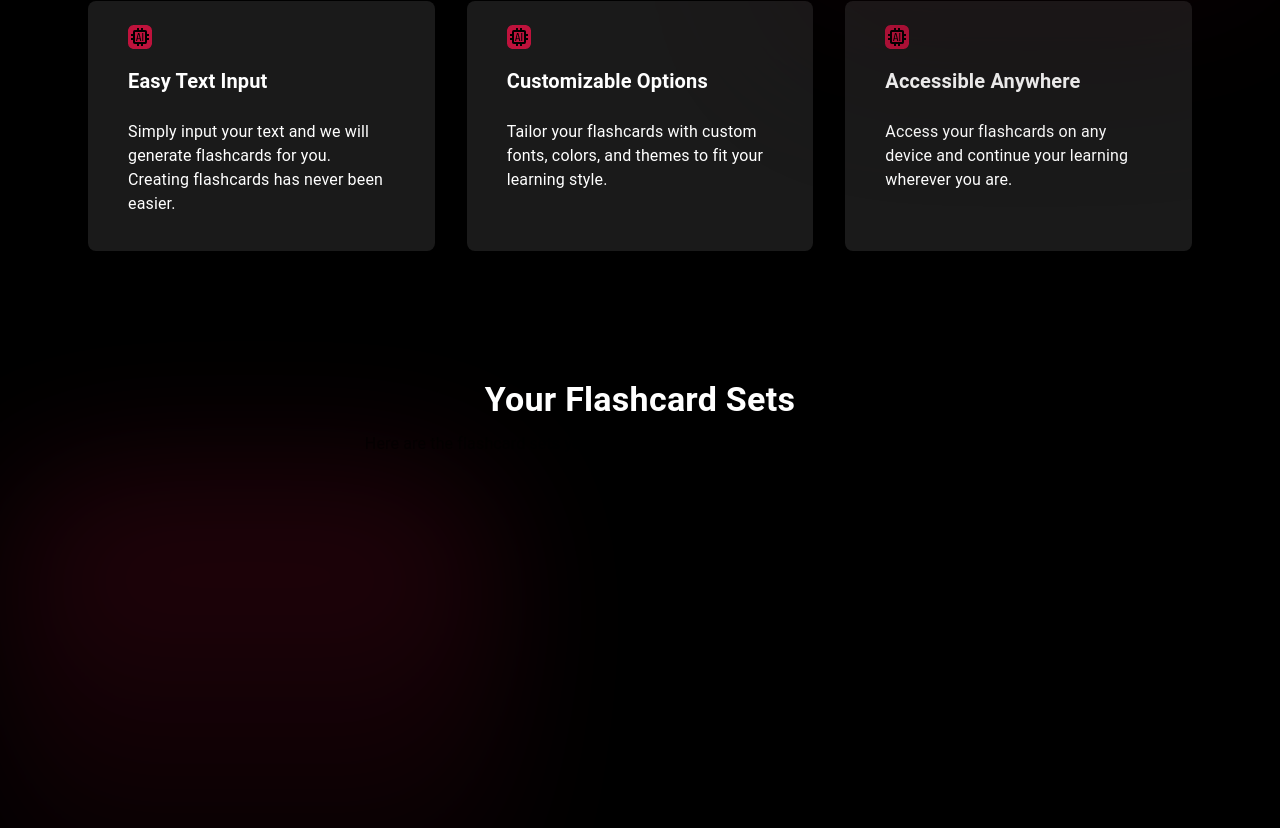
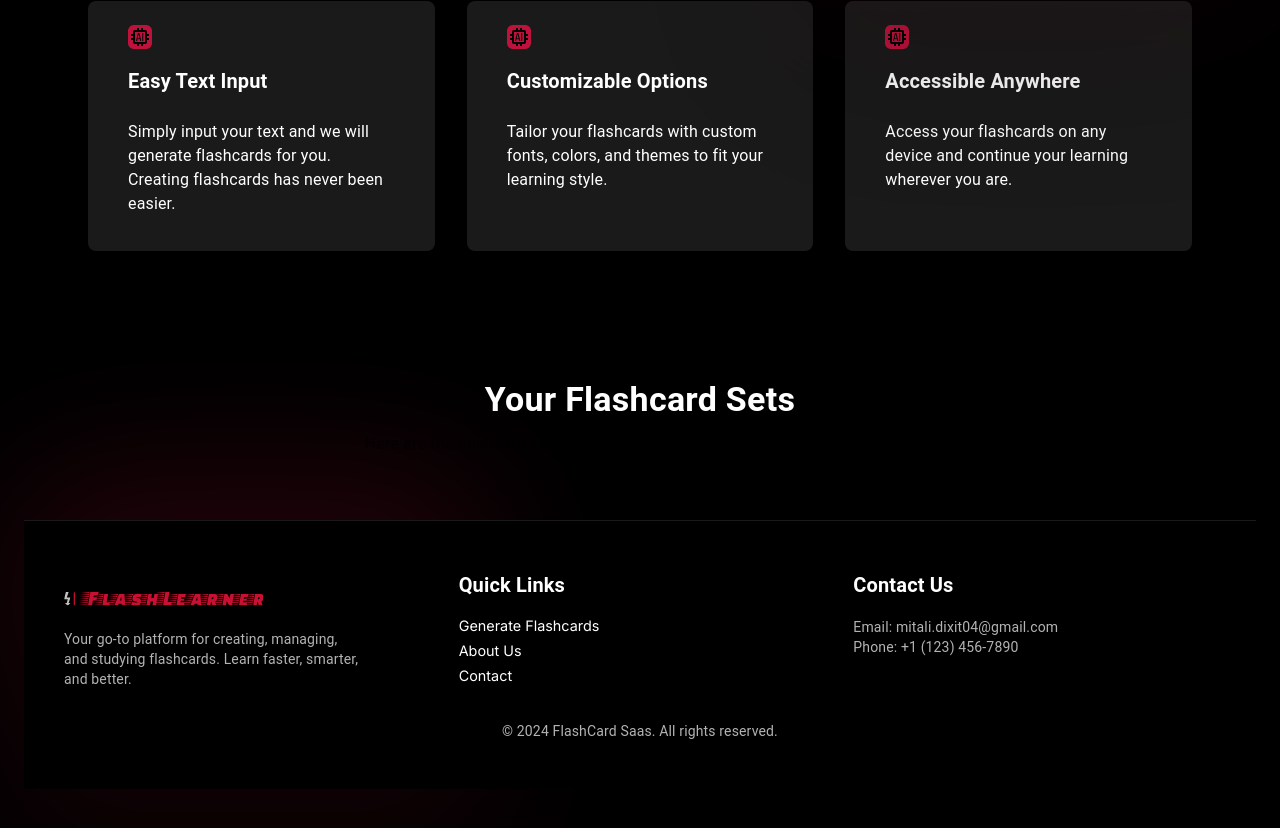
Before and after one commit to mitali-dxt/FlashLearner, a Next.js app: page / in a window 1280 px wide. Shown: the part 730-1558 px from the top of the page. Built offline with nearby package versions, Linux system fonts and the light colour scheme; no server answers.

Commit message:
added footer section

```diff
--- a/app/page.js
+++ b/app/page.js
@@ -4,9 +4,11 @@ import Navbar from '../components/Navbar';
 import Features from '../components/Features';
 import HeroSection from '../components/HeroSection';
 import FlashcardDisplay from '../components/FlashcardDisplay';
+import Footer from '@/components/Footer';
 import { Container, Typography, Box } from "@mui/material";
 import Head from "next/head";
 import { useUser } from '@clerk/nextjs';
+
 
 export default function Home() {
     const { user } = useUser(); // Get user context if needed
@@ -62,6 +64,7 @@ export default function Home() {
                     opacity: 0.2, // Adjust opacity for the glass effect
                 }}
             />
+            <Footer />
 
         </Container>
     );
--- /dev/null
+++ b/components/Footer.js
@@ -0,0 +1,70 @@
+import { Box, Typography, Container, Grid, Link } from '@mui/material';
+import Image from 'next/image';
+const Footer = () => {
+  return (
+    <Box
+      sx={{
+        bgcolor: 'black',
+        color: 'white',
+        py: 6,
+        mt: 8,
+        borderTop: '1px solid rgba(255, 255, 255, 0.1)',
+      }}
+    >
+      <Container maxWidth="lg">
+        <Grid container spacing={4}>
+          {/* Logo and Description */}
+          <Grid item xs={12} md={4}>
+            {/* Logo */}
+            <Box sx={{ display: 'flex', alignItems: 'center', mb:0 , mt:0}}>
+              <Image src="/logo.svg" alt="FlashCard Saas Logo" width={200} height={60} />
+            </Box>
+            <Typography variant="body2" sx={{ color: 'rgba(255, 255, 255, 0.7)', maxWidth: '300px' }}>
+              Your go-to platform for creating, managing, and studying flashcards. Learn faster, smarter, and better.
+            </Typography>
+          </Grid>
+
+          {/* Quick Links */}
+          <Grid item xs={12} md={4}>
+            <Typography variant="h6" sx={{ fontWeight: 600, mb: 2 }}>
+              Quick Links
+            </Typography>
+            <Box sx={{ display: 'flex', flexDirection: 'column', gap: 1 }}>
+              <Link href="/generate" color="inherit" underline="hover" sx={{ fontSize: '0.9rem' }}>
+                Generate Flashcards
+              </Link>
+              <Link href="/about" color="inherit" underline="hover" sx={{ fontSize: '0.9rem' }}>
+                About Us
+              </Link>
+              <Link href="/contact" color="inherit" underline="hover" sx={{ fontSize: '0.9rem' }}>
+                Contact
+              </Link>
+            </Box>
+          </Grid>
+
+          {/* Contact Information */}
+          <Grid item xs={12} md={4}>
+            <Typography variant="h6" sx={{ fontWeight: 600, mb: 2 }}>
+              Contact Us
+            </Typography>
+            <Typography variant="body2" sx={{ color: 'rgba(255, 255, 255, 0.7)' }}>
+              Email: mitali.dixit04@gmail.com
+            </Typography>
+            <Typography variant="body2" sx={{ color: 'rgba(255, 255, 255, 0.7)' }}>
+              Phone: +1 (123) 456-7890
+            </Typography>
+          </Grid>
+        </Grid>
+
+        {/* Footer Bottom */}
+        <Box sx={{ textAlign: 'center', mt: 4 }}>
+          <Typography variant="body2" sx={{ color: 'rgba(255, 255, 255, 0.7)' }}>
+            &copy; {new Date().getFullYear()} FlashCard Saas. All rights reserved.
+          </Typography>
+        </Box>
+      </Container>
+    </Box>
+  );
+};
+
+export default Footer;
```
